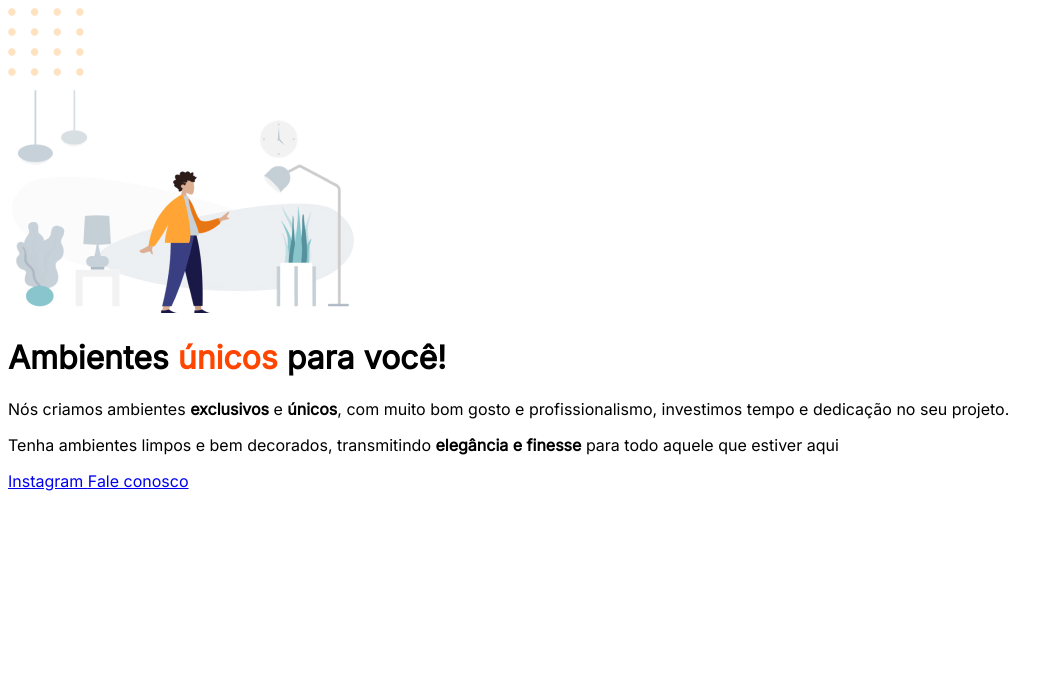
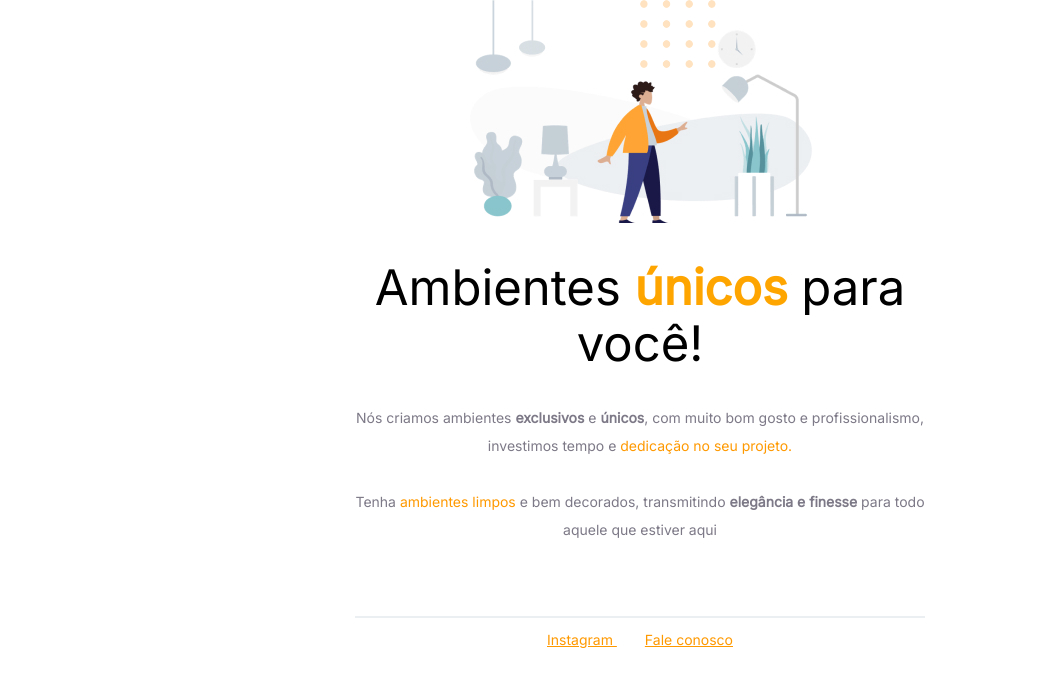
Before and after one commit to Antonio-Renato-Lima/Projeto1---HTML-e-CSS, a plain HTML site: page index.html in a window 1280 px wide. Shown: the whole page, without its empty margins (0-1063 px from the left). Drawn offline with Linux system fonts and the light colour scheme.

Commit message:
add line

```diff
--- a/index.html
+++ b/index.html
@@ -20,33 +20,34 @@
     <link rel="stylesheet" href="style.css" />
   </head>
   <body>
-    <img
-      id="balls"
-      src="./images/balls-decoration.svg"
-      alt="Bolinhas laranjadas alinhadas no canto inferior direito da tela"
-    />
     <div id="hero">
       <img
         src="./images/img1.jpg"
         alt="Desenho de uma pessoa vestindo uma camisa amarela e calça azul com luminária na sua frente"
       />
-      <h1>Ambientes <span style="color: orangered">únicos</span> para você!</h1>
+      <h1>Ambientes <span style="color: orange">únicos</span> para você!</h1>
       <p>
         Nós criamos ambientes <strong>exclusivos </strong> e
         <strong>únicos</strong>, com muito bom gosto e profissionalismo,
         investimos tempo e <span>dedicação no seu projeto.</span>
-      </p>
-
-      <p>
+        <br />
+        <br />
         Tenha <span>ambientes limpos</span> e bem decorados, transmitindo
         <strong>elegância e finesse</strong>
         para todo aquele que estiver aqui
       </p>
     </div>
 
-    <footer id="footer">
+    <div id="footer">
+      <div id="line"></div>
       <a href="https://instagram.com/killergiga_gc" d> Instagram </a>
       <a href="mailto:contato@renatolima.com.br"> Fale conosco </a>
-    </footer>
+    </div>
+
+    <img
+      id="balls"
+      src="./images/balls-decoration.svg"
+      alt="Bolinhas laranjadas alinhadas no canto inferior direito da tela"
+    />
   </body>
 </html>
--- a/style.css
+++ b/style.css
@@ -1,7 +1,49 @@
 h1 {
   font-family: "Inter", sans-serif;
+  font-size: 49px;
+  line-height: 56px;
+  font-weight: normal;
+
+  margin-bottom: 32px;
 }
 
+h1 span {
+  font-weight: bold;
+}
 body {
   font-family: "Inter", sans-serif;
+  text-align: center;
+  margin: 0;
 }
+
+#hero{
+  width: 592px;
+  margin:0 auto 72px;
+
+}
+span,
+a {
+  color: #ff9900;
+}
+
+p, #footer {
+  color: #7d7987;
+  font-size: 14px;
+  line-height: 28px;
+}
+
+#footer a + a{
+  margin-left: 28px;
+}
+
+#line {
+  width: 568px;
+  height: 0px;
+  margin: 0 auto 8px;
+  border: 1px solid #ECEFF2;
+}
+
+#balls {
+  position: fixed;
+  top: 0;
+}
```
